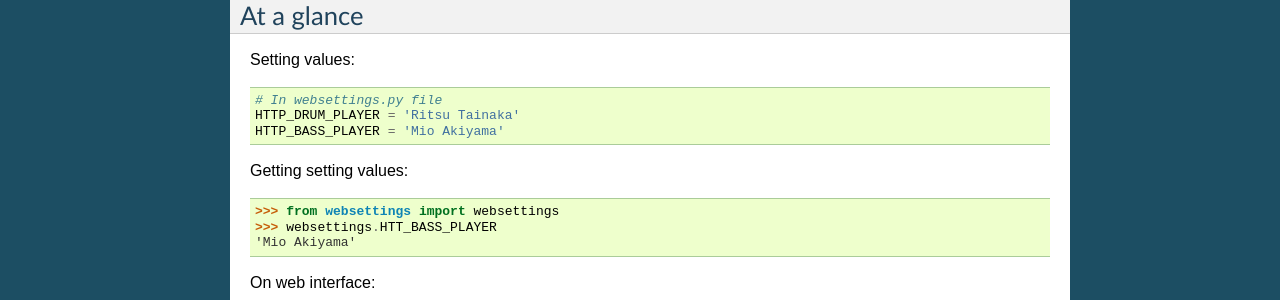
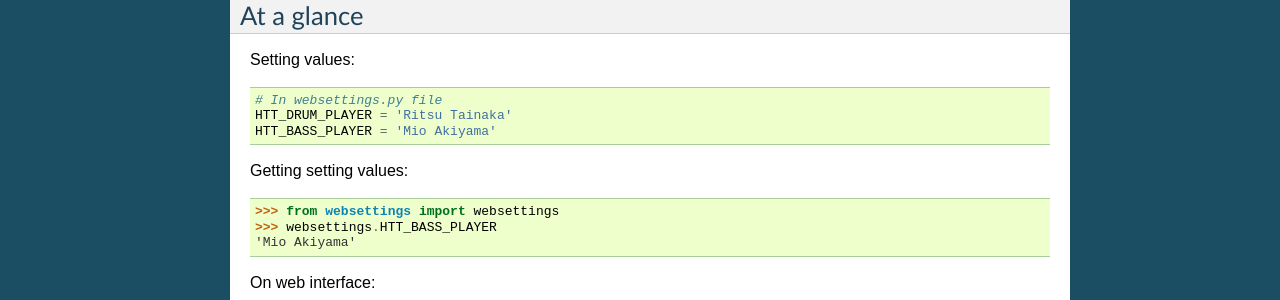
Before and after one commit to hirokiky/django-websettings, a Sphinx documentation site: the page built from docs/source/index.rst, in a window 1280 px wide. Shown: the part 329-629 px from the top of the page. Built offline with Sphinx 7.4.7, drawn with Linux system fonts in a browser that asks for light colours.

Commit message:
Fixed index doc, a sample code was wrong:
* HTT not HTTP !

```diff
--- a/docs/source/index.rst
+++ b/docs/source/index.rst
@@ -28,8 +28,8 @@ Setting values:
 .. code-block:: python
 
     # In websettings.py file
-    HTTP_DRUM_PLAYER = 'Ritsu Tainaka'
-    HTTP_BASS_PLAYER = 'Mio Akiyama'
+    HTT_DRUM_PLAYER = 'Ritsu Tainaka'
+    HTT_BASS_PLAYER = 'Mio Akiyama'
 
 Getting setting values:
 
```
